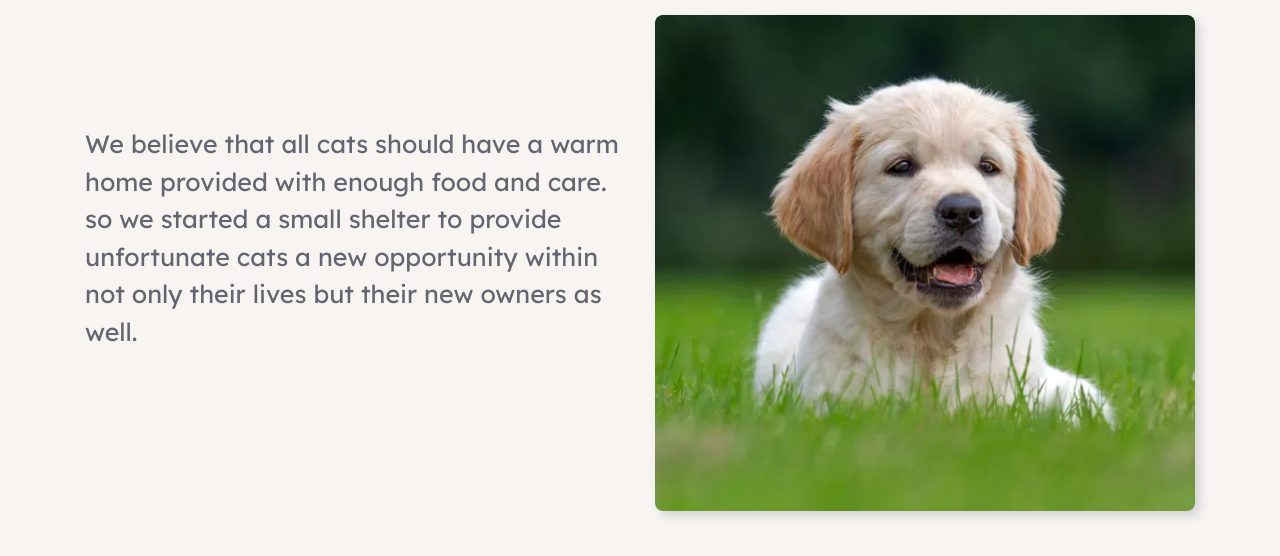
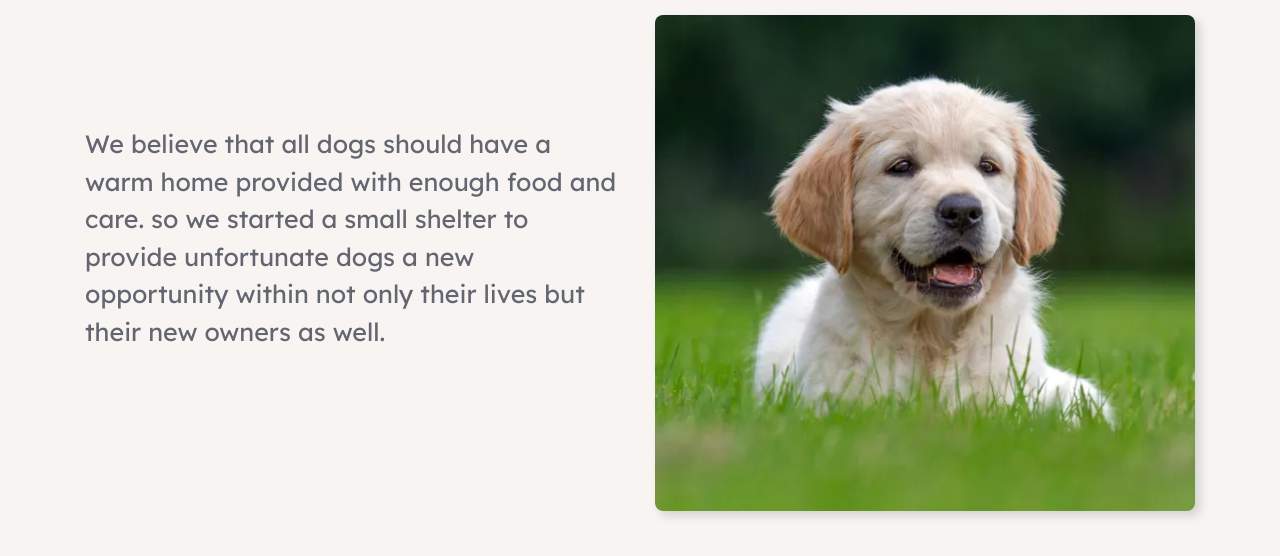
Before and after one commit to Soryapanha/Da-Dog-project, a plain HTML site: page about.html in a window 1280 px wide. Shown: the part 474-1030 px from the top of the page. Drawn offline with nearby package versions, Linux system fonts and the light colour scheme.

Commit message:
Update about.html

```diff
--- a/about.html
+++ b/about.html
@@ -243,9 +243,9 @@
                   <br class="about-text4" />
                   <br class="about-text5" />
                   <span class="about-text6">
-                    We believe that all cats should have a warm home provided
+                    We believe that all dogs should have a warm home provided
                     with enough food and care. so we started a small shelter
-                    to provide unfortunate cats a new opportunity within not
+                    to provide unfortunate dogs a new opportunity within not
                     only their lives but their new owners as well.&nbsp;
                   </span>
                   <br />
```
